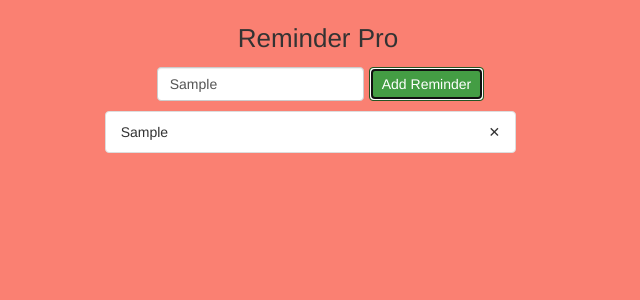
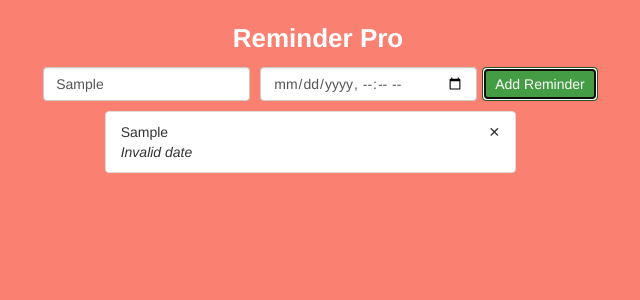
Before and after one commit to triyanarief/reminder-pro-webapp, a React (Create React App) app: page / in a window 1280 px wide. Both pictures are taken after typing "Sample" into the empty fields and a click on the button "Add Reminder". Shown: the top 300 px of the page, without its empty margins (322-962 px from the left). Built offline with nearby package versions, Linux system fonts and the light colour scheme.

Commit message:
date done

```diff
--- a/package.json
+++ b/package.json
@@ -3,6 +3,7 @@
   "version": "0.1.0",
   "private": true,
   "dependencies": {
+    "moment": "^2.18.1",
     "react": "^15.4.2",
     "react-dom": "^15.4.2",
     "react-redux": "^5.0.3",
--- a/src/actions/index.js
+++ b/src/actions/index.js
@@ -1,9 +1,10 @@
 import { ADD_REMINDER, DELETE_REMINDER } from '../constants';
 
-export const addReminder = (text) => {
+export const addReminder = (text, dueDate) => {
   const action = {
     type: ADD_REMINDER,
-    text
+    text,
+    dueDate
   }
 
   console.log('action in addReminder', action);
--- a/src/components/App.jsx
+++ b/src/components/App.jsx
@@ -1,17 +1,19 @@
 import React, { Component } from 'react';
 import { connect } from 'react-redux';
 import { addReminder, deleteReminder } from '../actions';
+import moment from 'moment';
 
 class App extends Component {
   constructor(props) {
     super(props);
     this.state = {
-      text: ''
+      text: '',
+      dueDate: ''
     }
   }
 
   addReminder() {
-    this.props.addReminder(this.state.text);
+    this.props.addReminder(this.state.text, this.state.dueDate);
   }
 
   deleteReminder(id) {
@@ -26,7 +28,10 @@
           reminders.map(reminder => {
             return (
               <li key={reminder.id} className="list-group-item">
-                <div className="list-item">{reminder.text}</div>
+                <div className="list-item">
+                  <div>{reminder.text}</div>
+                  <div><em>{moment(new Date(reminder.dueDate)).fromNow()}</em></div>
+                </div>
                 <div className="list-item delete-button" onClick={() => this.deleteReminder(reminder.id)}>
                   &#x2715;
                 </div>
@@ -47,6 +52,7 @@
         <div className="form-inline reminder-form">
           <div className="form-group">
             <input className="form-control" placeholder="I Have To ..." onChange={event => this.setState({text: event.target.value})} />
+            <input className="form-control" type="datetime-local" onChange={event => this.setState({dueDate: event.target.value})} />
           </div>
           <button type="button" className="btn btn-success" onClick={() => this.addReminder()} >Add Reminder</button>
         </div>
--- a/src/index.css
+++ b/src/index.css
@@ -12,6 +12,8 @@
 .title {
   text-align: center;
   font-size: 26px;
+  color: white;
+  font-weight: bold;
 }
 
 input {
--- a/src/reducers/index.js
+++ b/src/reducers/index.js
@@ -1,9 +1,11 @@
 import { ADD_REMINDER, DELETE_REMINDER } from '../constants';
 
 const reminder = (action) => {
+  let { text, dueDate } = action;
   return {
-    text: action.text,
-    id: Math.random()
+    id: Math.random(),
+    text,
+    dueDate
   }
 }
 
```
